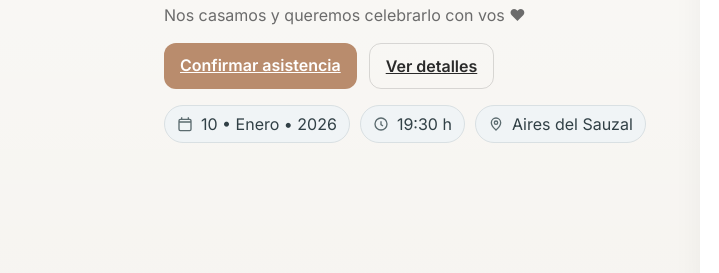
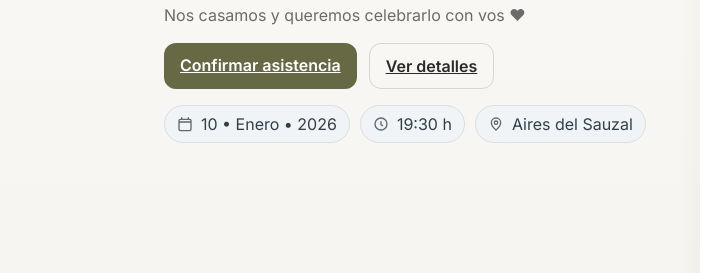
Before and after one commit to damariseli/invitaciones_DyG_10-1-26, a plain HTML site: page index.html in a window 1280 px wide. Shown: the part 317-590 px from the top of the page, 0-719 px from the left. Drawn offline with nearby package versions, Linux system fonts and the light colour scheme.

Commit message:
Update index.html
update color btn brand

```diff
--- a/index.html
+++ b/index.html
@@ -15,7 +15,7 @@
     --bg: #f6f4f0;
     --text: #2a2a2a;
     --muted: #6b6b6b;
-    --brand: #b98c6d;
+    --brand: #666944;
     --brand-2: #5b6b6f;
     --card: #ffffff;
     --ring: rgba(185,140,109,.35);
```
